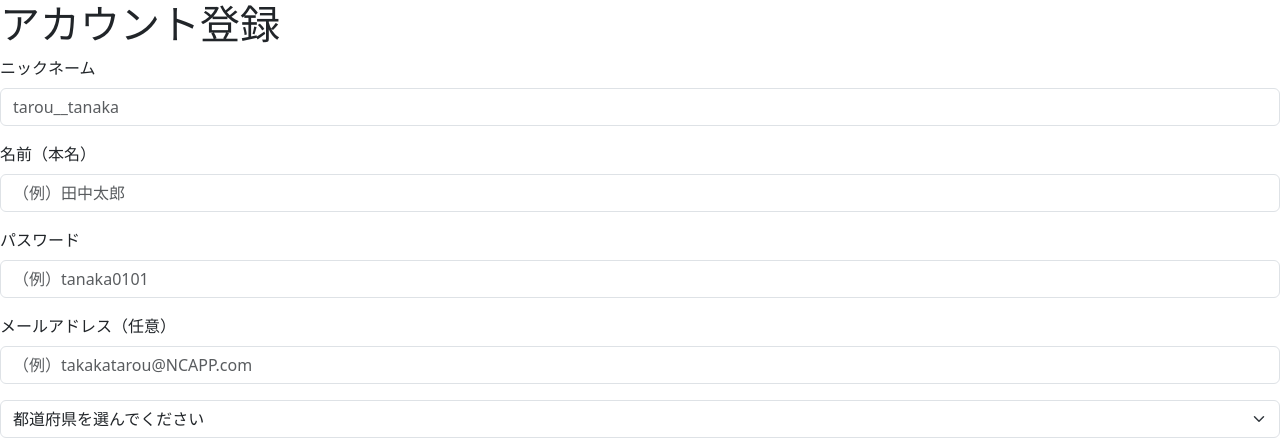
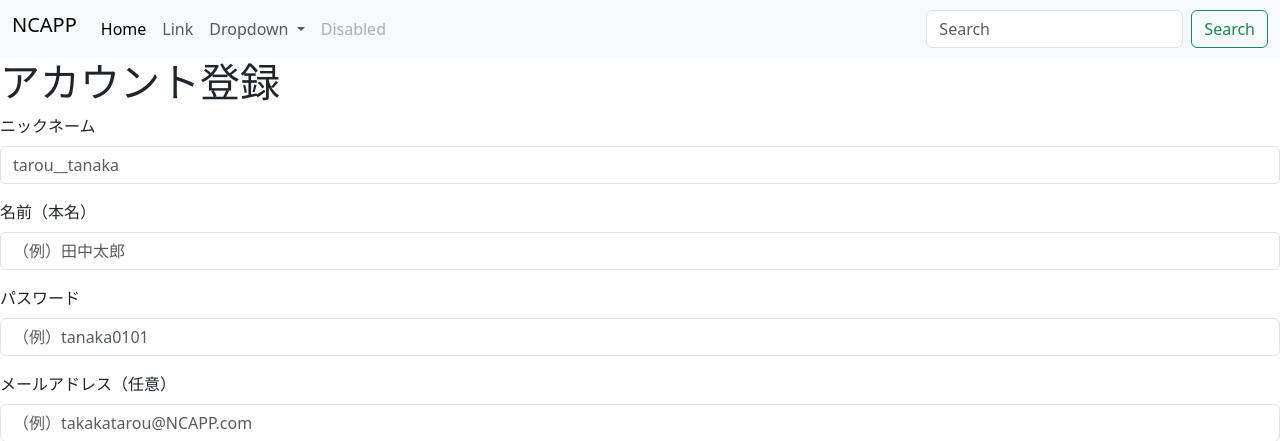
Before and after one commit to azinorishironingen/NCApp, a Flask app: page /kazu in a window 1280 px wide. Shown: the top 441 px of the page. Run offline with Flask 3, Linux system fonts and the light colour scheme.

Commit message:
“kazu”

```diff
--- a/templates/news.html
+++ b/templates/news.html
@@ -9,5 +9,9 @@
 </head>
 <body>
     <h1>今日のニュース</h1>
+    <h3>新着</h3>
+    <img width="200px" height="200px" src="https://blogger.googleusercontent.com/img/b/R29vZ2xl/AVvXsEh03wXPP_nTUxqikNaig74KuY_0pkdttqCCNVlno8sZ0RGZt71y4JUpEUu7fsbq_Nr4GNWTUsWL0_T3lUw3yusmX6iMyTidw3IzrjJGqUU9-n3L-KimRs8n6N2bgWW1O-yiApKR_Aq9x-j8/s800/website_news.png"><h5>ニュース</h5>
+    <h3>おすすめ</h3>
+    <img width="200px" height="200px" src="https://blogger.googleusercontent.com/img/b/R29vZ2xl/AVvXsEh03wXPP_nTUxqikNaig74KuY_0pkdttqCCNVlno8sZ0RGZt71y4JUpEUu7fsbq_Nr4GNWTUsWL0_T3lUw3yusmX6iMyTidw3IzrjJGqUU9-n3L-KimRs8n6N2bgWW1O-yiApKR_Aq9x-j8/s800/website_news.png"><h5>ニュース</h5>
 </body>
 </html>
--- a/templates/signup.html
+++ b/templates/signup.html
@@ -15,6 +15,42 @@
             crossorigin="anonymous"></script>
     </head>
     <body>
+        <nav class="navbar navbar-expand-lg bg-body-tertiary">
+            <div class="container-fluid">
+              <a class="navbar-brand" href="#"><h5>NCAPP</h5></a>
+              <button class="navbar-toggler" type="button" data-bs-toggle="collapse" data-bs-target="#navbarSupportedContent" aria-controls="navbarSupportedContent" aria-expanded="false" aria-label="Toggle navigation">
+                <span class="navbar-toggler-icon"></span>
+              </button>
+              <div class="collapse navbar-collapse" id="navbarSupportedContent">
+                <ul class="navbar-nav me-auto mb-2 mb-lg-0">
+                  <li class="nav-item">
+                    <a class="nav-link active" aria-current="page" href="#">Home</a>
+                  </li>
+                  <li class="nav-item">
+                    <a class="nav-link" href="#">Link</a>
+                  </li>
+                  <li class="nav-item dropdown">
+                    <a class="nav-link dropdown-toggle" href="#" role="button" data-bs-toggle="dropdown" aria-expanded="false">
+                      Dropdown
+                    </a>
+                    <ul class="dropdown-menu">
+                      <li><a class="dropdown-item" href="#">Action</a></li>
+                      <li><a class="dropdown-item" href="#">Another action</a></li>
+                      <li><hr class="dropdown-divider"></li>
+                      <li><a class="dropdown-item" href="#">Something else here</a></li>
+                    </ul>
+                  </li>
+                  <li class="nav-item">
+                    <a class="nav-link disabled">Disabled</a>
+                  </li>
+                </ul>
+                <form class="d-flex" role="search">
+                  <input class="form-control me-2" type="search" placeholder="Search" aria-label="Search">
+                  <button class="btn btn-outline-success" type="submit">Search</button>
+                </form>
+              </div>
+            </div>
+          </nav>
         <h1>アカウント登録</h1>
         <div class="mb-3">
             <label for="exampleFormControlInput1"
```
Also changed, not shown: database.py (added, +24 -0 lines), people.db (added).
